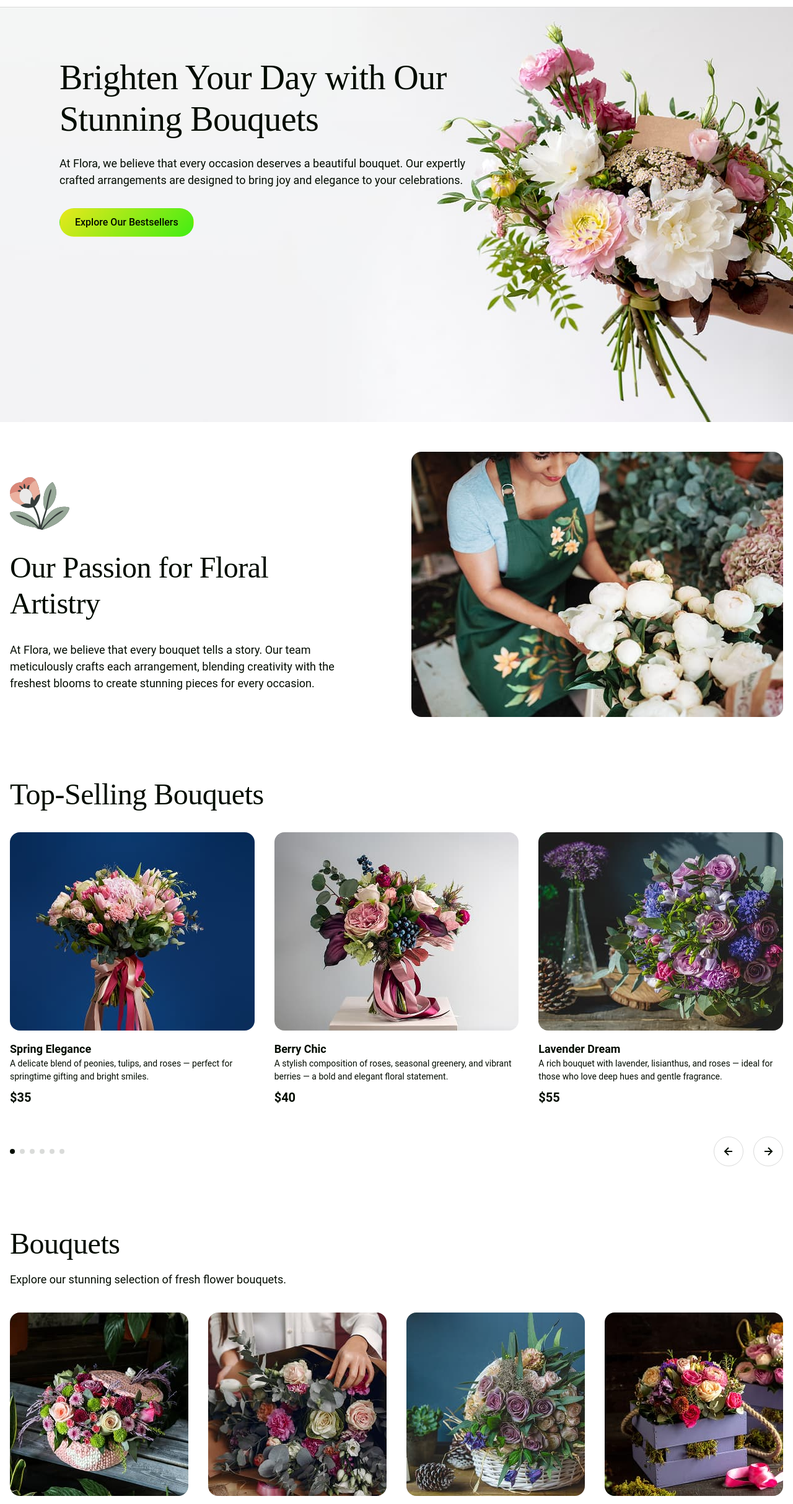
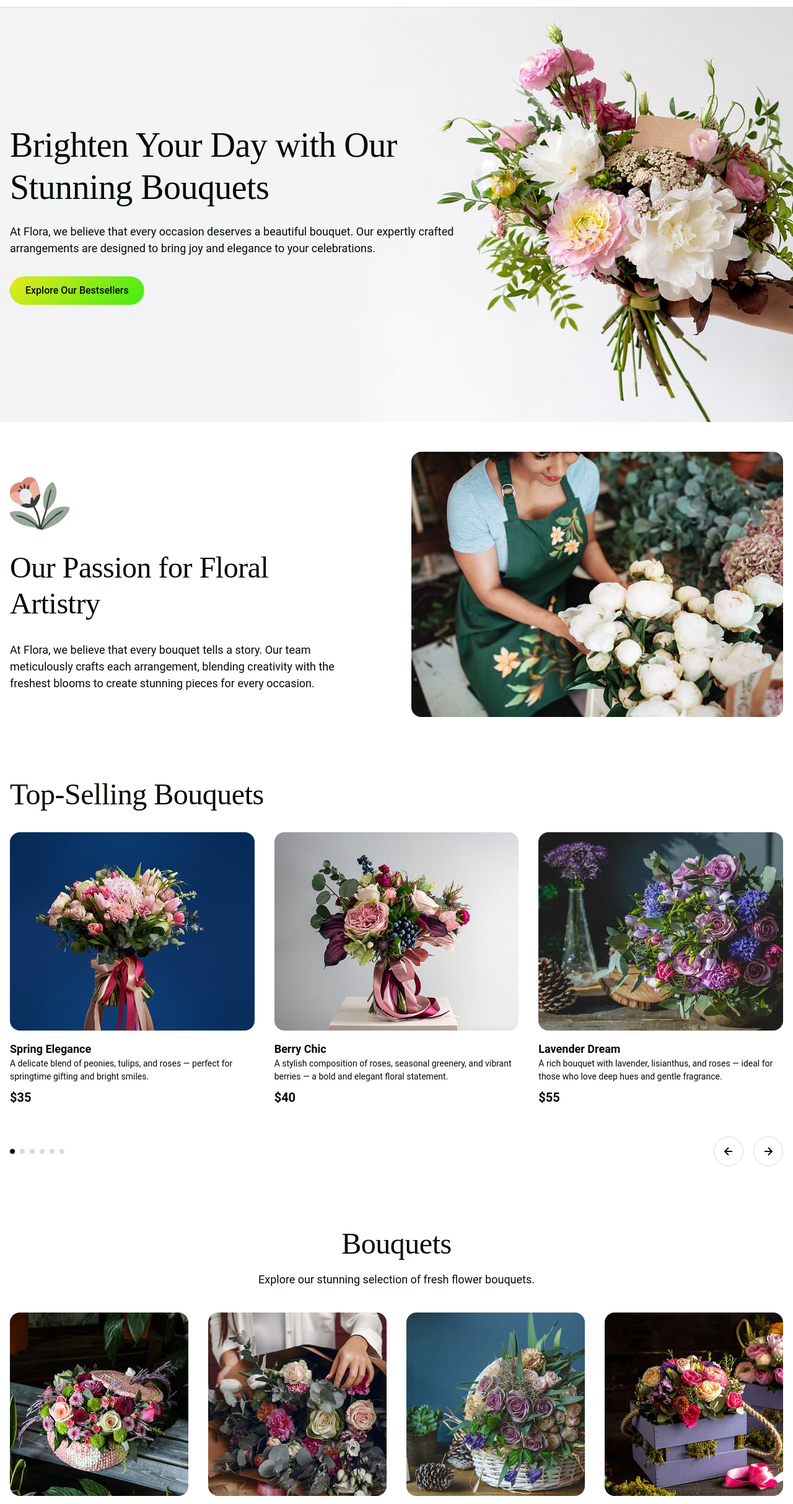
Before and after one commit to W33nDen/UMT-markup-practice-Uzhvenko-Denys, a plain HTML site: page index.html in a window 1280 px wide. Shown: the part 61-2488 px from the top of the page at 62% size. Drawn offline with nearby package versions, Linux system fonts and the light colour scheme; a web font is replaced by a local one.

Commit message:
feat: add initial CSS styles for core website components and layout.

```diff
--- a/css/styles.css
+++ b/css/styles.css
@@ -25,10 +25,16 @@ body {
 /* ===== Common ===== */
 
 .container {
-  max-width: 1312px;
+  max-width: 1280px;
   width: 100%;
   padding: 0 16px;
   margin: 0 auto;
+}
+
+@media screen and (min-width: 1312px) {
+  .container {
+    padding: 0;
+  }
 }
 
 .section {
@@ -139,14 +145,15 @@ body {
   left: 0;
   right: 0;
   bottom: 0;
+  display: flex;
+  align-items: center;
 }
 
 .hero-content {
   display: flex;
   flex-direction: column;
   gap: 24px;
-  padding: 80px 64px 80px 80px;
-  width: 811px;
+  max-width: 768px;
 }
 
 .hero-title {
@@ -174,7 +181,7 @@ body {
 .about-container {
   display: flex;
   align-items: center;
-  gap: 80px;
+  gap: 92px;
 }
 
 .about-content {
@@ -321,8 +328,10 @@ body {
 .bouquets-header {
   display: flex;
   flex-direction: column;
+  align-items: center;
+  text-align: center;
   gap: 16px;
-  align-self: stretch;
+  max-width: 768px;
 }
 
 .bouquets-title {
@@ -423,7 +432,7 @@ body {
 .contact-container {
   display: flex;
   flex-direction: column;
-  gap: 80px;
+  gap: 32px;
 }
 
 .contact-content {
```
